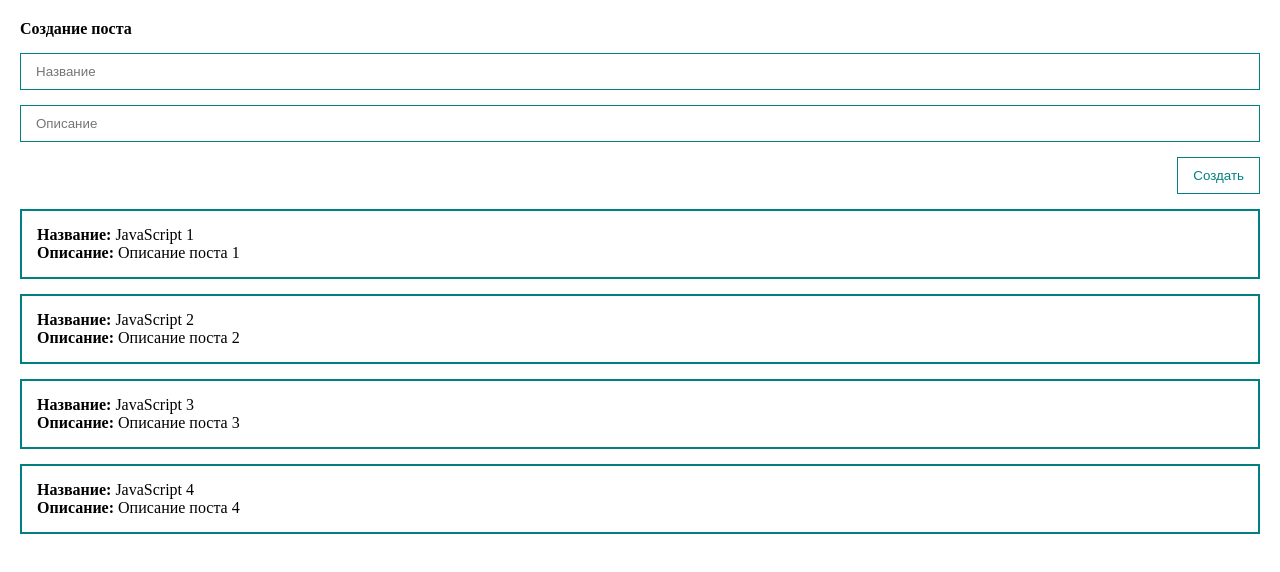
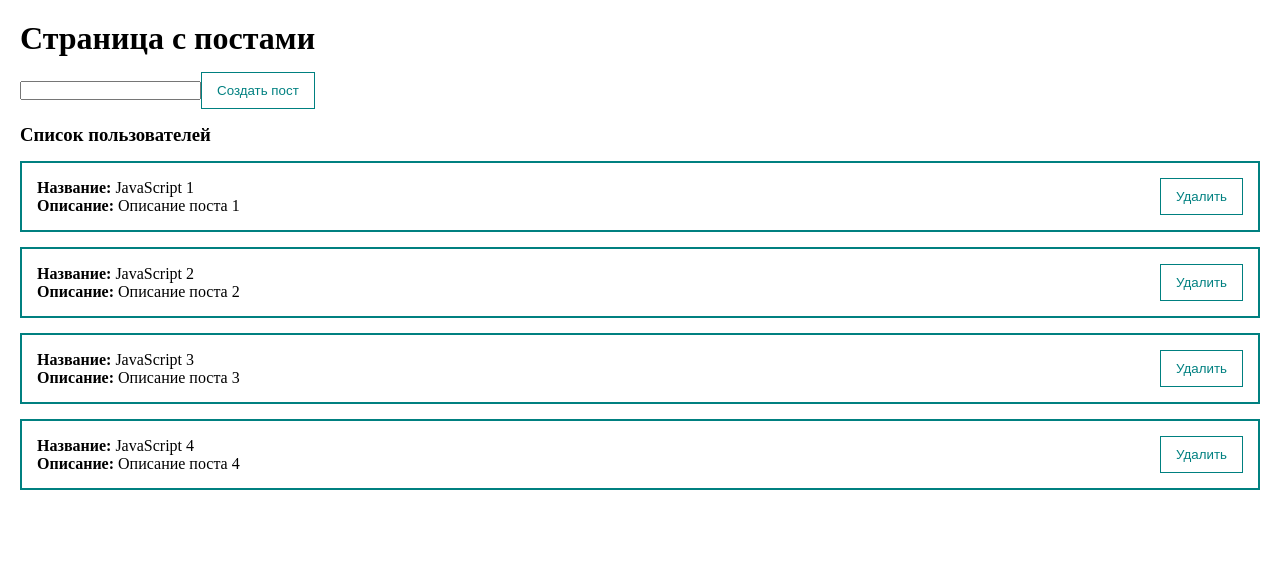
Before and after one commit to ondrui/vue-postslist-app-ulbitv, a Vue app: page / in a window 1280 px wide. Shown: the top 572 px of the page. Built offline with nearby package versions, Linux system fonts and the light colour scheme.

Commit message:
add modal window, deletepost function

```diff
--- a/src/App.vue
+++ b/src/App.vue
@@ -1,11 +1,18 @@
 <template>
   <div class="app">
-    <PostForm
-      @create="createPost"
-    />
-    <PostList
-      :posts="posts"
-    />
+    <h1>Страница с постами</h1>
+    <input type="text" v-model.trim="modificatorValue">
+    <MyButton
+      @click="showDialog"
+      style="margin: 15px 0;"
+    >
+      Создать пост
+    </MyButton>
+    <MyDialog v-model:show="dialogVisible">
+      <PostForm @create="createPost" />
+    </MyDialog>
+
+    <PostList :posts="posts" @remove="removePost" />
   </div>
 </template>
 
@@ -26,12 +33,24 @@
         { id: 3, title: 'JavaScript 3', body: 'Описание поста 3' },
         { id: 4, title: 'JavaScript 4', body: 'Описание поста 4' },
       ],
+      dialogVisible: false,
+      modificatorValue: '',
     };
   },
   methods: {
     createPost(post) {
       this.posts.push(post);
+      this.dialogVisible = false;
+      document.body.style.overflow = "";
     },
+    removePost(post) {
+      //this.posts = this.posts.filter(p => p.id !== post.id)
+      this.posts.splice(this.posts.indexOf(post), 1);
+    },
+    showDialog() {
+      document.body.style.overflow = "hidden";
+      this.dialogVisible = true;
+    }
   },
 };
 </script>
--- a/src/components/PostForm.vue
+++ b/src/components/PostForm.vue
@@ -1,23 +1,26 @@
 <template>
   <form @submit.prevent>
     <h4>Создание поста</h4>
-    <input
+    <MyInput
       v-model="post.title"
-      class="input"
       type="text"
       placeholder="Название"
+      required
     />
-    <input
+    <MyInput
       v-model="post.body"
-      class="input"
       type="text"
       placeholder="Описание"
+      required
     />
-    <button class="btn" @click="createPost">Создать</button>
+    <MyButton class="btn_form" @click="createPost"> Создать </MyButton>
   </form>
 </template>
 
 <script>
+import MyButton from '@/components/UI/MyButton';
+import MyInput from './UI/MyInput.vue';
+
 export default {
   data() {
     return {
@@ -37,6 +40,7 @@
       };
     },
   },
+  components: { MyButton, MyInput },
 };
 </script>
 
@@ -46,19 +50,8 @@
   flex-direction: column;
 }
 
-.input {
-  width: 100%;
-  border: 1px solid teal;
-  padding: 10px 15px;
+.btn_form {
+  align-self: flex-end;
   margin-top: 15px;
 }
-
-.btn {
-  margin-top: 15px;
-  align-self: flex-end;
-  padding: 10px 15px;
-  background: none;
-  color: teal;
-  border: 1px solid teal;
-}
 </style>
--- /dev/null
+++ b/src/components/PostItem.vue
@@ -0,0 +1,39 @@
+<template>
+  <div class="post">
+    <div>
+      <div><strong>Название:</strong> {{ post.title }}</div>
+      <div><strong>Описание:</strong> {{ post.body }}</div>
+    </div>
+    <div class="post__btns">
+      <MyButton
+        @click="$emit('remove', post)"
+      >
+        Удалить
+      </MyButton>
+    </div>
+  </div>
+</template>
+
+<script>
+import MyButton from './UI/MyButton.vue';
+
+export default {
+  props: {
+    post: {
+      type: Object,
+      required: true,
+    },
+  },
+};
+</script>
+
+<style scoped>
+.post {
+  padding: 15px;
+  border: 2px solid teal;
+  margin-top: 15px;
+  display: flex;
+  align-items: center;
+  justify-content: space-between;
+}
+</style>
--- a/src/components/PostList.vue
+++ b/src/components/PostList.vue
@@ -1,27 +1,34 @@
 <template>
-  <div>
-    <div class="post" :key="post.id" v-for="post in posts">
-      <div><strong>Название:</strong> {{ post.title }}</div>
-      <div><strong>Описание:</strong> {{ post.body }}</div>
-    </div>
+  <div v-if="posts.length > 0">
+    <h3>Список пользователей</h3>
+    <PostItem
+      :key="post.id"
+      v-for="post in posts"
+      :post="post"
+      @remove="$emit('remove', post)"
+    />
   </div>
+  <h2 v-else style="color: red">
+    Список постов пуст!
+  </h2>
 </template>
 
 <script>
-export default{
+import PostItem from './PostItem.vue';
+export default {
+  components: {
+    PostItem
+  },
+  emits:['remove'],
   props: {
     posts: {
       type: Array,
-      required: true
-    }
-  }
-}
+      required: true,
+    },
+  },
+  components: { PostItem },
+};
 </script>
 
 <style scoped>
-.post {
-  padding: 15px;
-  border: 2px solid teal;
-  margin-top: 15px;
-}
 </style>
--- /dev/null
+++ b/src/components/UI/MyButton.vue
@@ -0,0 +1,20 @@
+<template>
+  <button class="btn">
+    <slot/>
+  </button>
+</template>
+
+<script>
+export default {
+  name: "MyButton"
+}
+</script>
+
+<style>
+.btn {
+  padding: 10px 15px;
+  background: none;
+  color: teal;
+  border: 1px solid teal;
+}
+</style>
--- /dev/null
+++ b/src/components/UI/MyDialog.vue
@@ -0,0 +1,49 @@
+<template>
+  <div
+    class="dialog"
+    v-if="show"
+    @click.stop="hideDialog"
+  >
+  <div @click.stop class="dialog__content">
+    <slot></slot>
+  </div>
+  </div>
+</template>
+
+<script>
+export default {
+  name: "MyDialog",
+  props: {
+    show: {
+      type: Boolean,
+      default: false
+    }
+  },
+  methods: {
+    hideDialog() {
+      this.$emit('update:show', false)
+    }
+  }
+}
+</script>
+
+<style scoped>
+  .dialog {
+    top: 0;
+    bottom: 0;
+    right: 0;
+    left: 0;
+    background-color: rgba(0, 0, 0, 0.5);
+    position: fixed;
+    display: flex;
+  }
+
+  .dialog__content {
+    margin: auto;
+    background-color: #fff;
+    border-radius: 12px;
+    min-height: 50px;
+    min-width: 300px;
+    padding: 20px;
+  }
+</style>
--- /dev/null
+++ b/src/components/UI/MyInput.vue
@@ -0,0 +1,31 @@
+<template>
+  <input
+    :value="modelValue"
+    @input="updateInput"
+    class="input"
+    type="text"
+  />
+</template>
+
+<script>
+export default {
+  name: "MyInput",
+  props: {
+    modelValue: [String, Number]
+  },
+  methods: {
+    updateInput(event) {
+      this.$emit("update:modelValue", event.target.value)
+    }
+  }
+};
+</script>
+
+<style scoped>
+.input {
+  width: 100%;
+  border: 1px solid teal;
+  padding: 10px 15px;
+  margin-top: 15px;
+}
+</style>
--- /dev/null
+++ b/src/components/UI/index.js
@@ -0,0 +1,9 @@
+import MyButton from './MyButton.vue'
+import MyInput from './MyInput.vue'
+import MyDialog from './MyDialog.vue'
+
+export default [
+  MyButton,
+  MyInput,
+  MyDialog
+]
--- a/src/main.js
+++ b/src/main.js
@@ -1,4 +1,11 @@
 import { createApp } from 'vue'
 import App from './App.vue'
+import components from './components/UI'
 
-createApp(App).mount('#app')
+const app = createApp(App)
+
+components.forEach(component => {
+  app.component(component.name, component)
+})
+
+app.mount('#app')
```
